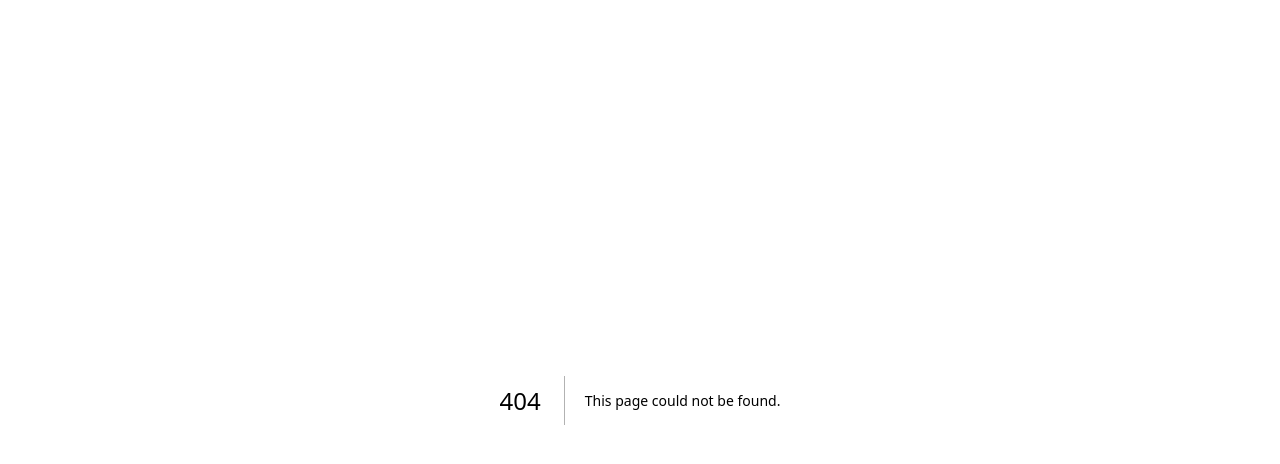
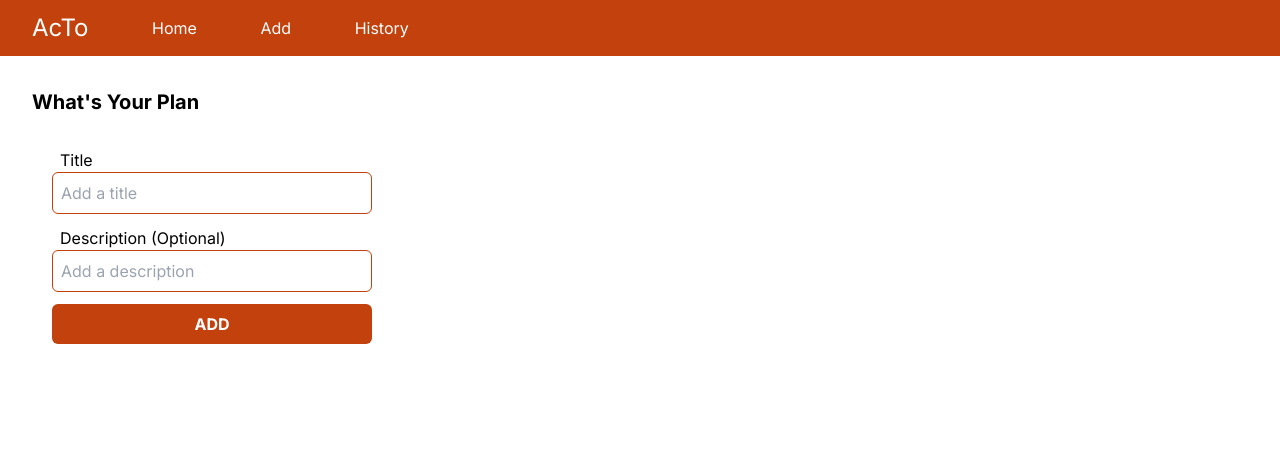
Before and after one commit to iamprincerajv/todolist, a Next.js app: page /addtodo in a window 1280 px wide. Before the commit this address had no page. Shown: the top 464 px of the page. Built offline with nearby package versions, Linux system fonts and the light colour scheme.

Commit message:
first commit

```diff
--- /dev/null
+++ b/src/app/addtodo/page.js
@@ -0,0 +1,65 @@
+'use client'
+import React, { useState } from 'react'
+
+export default function AddToDo() {
+
+  const [title, setTitle] = useState("");
+  const [description, setDesc] = useState("");
+
+  const addToDo = (e) => {
+    e.preventDefault();
+
+    // verifying if the title is empty
+    if (title.length > 0) {
+
+      // checking if the todo already exists
+      let data = JSON.parse(localStorage.getItem("todo"));
+      let result = false;
+
+      if (data) {
+        for (let i = 0; i < data.length; i++) {
+
+          // checking for same title/activity
+          if (data[i].title === title) {
+            alert("This activity already exists");
+            result = true;
+
+            console.log(data[i].title);
+            console.log(title + "2");
+
+            break;
+          }
+        }
+
+        if(!result) {
+          data.push({ sno: data.length + 1, title, description });
+          localStorage.setItem("todo", JSON.stringify(data));
+
+          setTitle("");
+          setDesc("");
+        }
+      } else {
+        localStorage.setItem("todo", JSON.stringify([{ sno: 1, title, description }]));
+
+        setTitle("");
+        setDesc("");
+      }
+
+    } else {
+      alert("Add a title first. Title cannot be empty")
+    }
+  };
+
+  return (
+    <div>
+      <h3 className='text-xl font-bold m-8'>What's Your Plan</h3>
+      <form className='ms-6 p-7 pt-0'>
+        <label htmlFor="title" className='ms-2'>Title</label>
+        <input value={title} onChange={(e) => setTitle(e.target.value)} type="text" placeholder='Add a title' id='title' className='block w-80 p-2 mb-3 rounded-md border border-doubled border-orange-700 focus:outline-green-500' />
+        <label htmlFor="description" className='ms-2'>Description (Optional)</label>
+        <input value={description} onChange={(e) => setDesc(e.target.value)} type="text" placeholder='Add a description' id='description' className='block w-80 p-2 mb-3 rounded-md border border-doubled border-orange-700 focus:outline-green-500' />
+        <button type='submit' onClick={addToDo} className='block bg-orange-700 text-white font-bold p-2 w-80 rounded-md'>ADD</button>
+      </form>
+    </div>
+  )
+}
--- /dev/null
+++ b/src/app/api/test2/route.js
@@ -0,0 +1,5 @@
+import { NextResponse } from "next/server";
+
+export function GET(){
+    return NextResponse.json({result: "done"});
+}
--- a/src/app/globals.css
+++ b/src/app/globals.css
@@ -1,27 +1,3 @@
 @tailwind base;
 @tailwind components;
 @tailwind utilities;
-
-:root {
-  --foreground-rgb: 0, 0, 0;
-  --background-start-rgb: 214, 219, 220;
-  --background-end-rgb: 255, 255, 255;
-}
-
-@media (prefers-color-scheme: dark) {
-  :root {
-    --foreground-rgb: 255, 255, 255;
-    --background-start-rgb: 0, 0, 0;
-    --background-end-rgb: 0, 0, 0;
-  }
-}
-
-body {
-  color: rgb(var(--foreground-rgb));
-  background: linear-gradient(
-      to bottom,
-      transparent,
-      rgb(var(--background-end-rgb))
-    )
-    rgb(var(--background-start-rgb));
-}
--- /dev/null
+++ b/src/app/history/page.js
@@ -0,0 +1,11 @@
+import React from 'react'
+
+const History = () => {
+  return (
+    <div>
+      History
+    </div>
+  )
+}
+
+export default History
--- a/src/app/layout.js
+++ b/src/app/layout.js
@@ -1,3 +1,4 @@
+import Header from '@/components/Header'
 import './globals.css'
 import { Inter } from 'next/font/google'
 
@@ -11,7 +12,10 @@ export const metadata = {
 export default function RootLayout({ children }) {
   return (
     <html lang="en">
-      <body className={inter.className}>{children}</body>
+      <body className={inter.className}>
+      <Header />
+        {children}
+      </body>
     </html>
   )
 }
--- a/src/app/page.js
+++ b/src/app/page.js
@@ -1,113 +1,39 @@
+"use client"
 import Image from 'next/image'
+import { useEffect, useState } from 'react'
+import deleteImg from '@/assets/trash-solid.svg';
+import { useRouter } from 'next/navigation';
 
 export default function Home() {
+
+  const [todo, setTodo] = useState([]);
+  const router = useRouter();
+
+useEffect(()=>{
+  setTodo(JSON.parse(localStorage.getItem("todo")));
+  // console.log(localStorage.getItem('todo'))
+},[]);
+
+const deleteTodo = () => {
+  localStorage.clear();
+  router.reload();
+}
+
   return (
-    <main className="flex min-h-screen flex-col items-center justify-between p-24">
-      <div className="z-10 max-w-5xl w-full items-center justify-between font-mono text-sm lg:flex">
-        <p className="fixed left-0 top-0 flex w-full justify-center border-b border-gray-300 bg-gradient-to-b from-zinc-200 pb-6 pt-8 backdrop-blur-2xl dark:border-neutral-800 dark:bg-zinc-800/30 dark:from-inherit lg:static lg:w-auto  lg:rounded-xl lg:border lg:bg-gray-200 lg:p-4 lg:dark:bg-zinc-800/30">
-          Get started by editing&nbsp;
-          <code className="font-mono font-bold">src/app/page.js</code>
-        </p>
-        <div className="fixed bottom-0 left-0 flex h-48 w-full items-end justify-center bg-gradient-to-t from-white via-white dark:from-black dark:via-black lg:static lg:h-auto lg:w-auto lg:bg-none">
-          <a
-            className="pointer-events-none flex place-items-center gap-2 p-8 lg:pointer-events-auto lg:p-0"
-            href="https://vercel.com?utm_source=create-next-app&utm_medium=appdir-template&utm_campaign=create-next-app"
-            target="_blank"
-            rel="noopener noreferrer"
-          >
-            By{' '}
-            <Image
-              src="/vercel.svg"
-              alt="Vercel Logo"
-              className="dark:invert"
-              width={100}
-              height={24}
-              priority
-            />
-          </a>
+    <main>
+        {todo ? todo.map((items, index) => {
+          return <div key={items.sno} className='border border-solid border-orange-700 m-1 mt-7 ms-7 p-6 rounded-md w-72'>
+          <h4 className='font-bold text-lg w-52'>
+            {items.title}
+          </h4>
+          <Image onClick={deleteTodo} src={deleteImg} width={17} alt='Delete' className='relative left-56 -top-10 cursor-pointer' />
+          <p className='text-sm'>
+            {items.description}
+          </p>
         </div>
-      </div>
-
-      <div className="relative flex place-items-center before:absolute before:h-[300px] before:w-[480px] before:-translate-x-1/2 before:rounded-full before:bg-gradient-radial before:from-white before:to-transparent before:blur-2xl before:content-[''] after:absolute after:-z-20 after:h-[180px] after:w-[240px] after:translate-x-1/3 after:bg-gradient-conic after:from-sky-200 after:via-blue-200 after:blur-2xl after:content-[''] before:dark:bg-gradient-to-br before:dark:from-transparent before:dark:to-blue-700 before:dark:opacity-10 after:dark:from-sky-900 after:dark:via-[#0141ff] after:dark:opacity-40 before:lg:h-[360px] z-[-1]">
-        <Image
-          className="relative dark:drop-shadow-[0_0_0.3rem_#ffffff70] dark:invert"
-          src="/next.svg"
-          alt="Next.js Logo"
-          width={180}
-          height={37}
-          priority
-        />
-      </div>
-
-      <div className="mb-32 grid text-center lg:max-w-5xl lg:w-full lg:mb-0 lg:grid-cols-4 lg:text-left">
-        <a
-          href="https://nextjs.org/docs?utm_source=create-next-app&utm_medium=appdir-template&utm_campaign=create-next-app"
-          className="group rounded-lg border border-transparent px-5 py-4 transition-colors hover:border-gray-300 hover:bg-gray-100 hover:dark:border-neutral-700 hover:dark:bg-neutral-800/30"
-          target="_blank"
-          rel="noopener noreferrer"
-        >
-          <h2 className={`mb-3 text-2xl font-semibold`}>
-            Docs{' '}
-            <span className="inline-block transition-transform group-hover:translate-x-1 motion-reduce:transform-none">
-              -&gt;
-            </span>
-          </h2>
-          <p className={`m-0 max-w-[30ch] text-sm opacity-50`}>
-            Find in-depth information about Next.js features and API.
-          </p>
-        </a>
-
-        <a
-          href="https://nextjs.org/learn?utm_source=create-next-app&utm_medium=appdir-template-tw&utm_campaign=create-next-app"
-          className="group rounded-lg border border-transparent px-5 py-4 transition-colors hover:border-gray-300 hover:bg-gray-100 hover:dark:border-neutral-700 hover:dark:bg-neutral-800 hover:dark:bg-opacity-30"
-          target="_blank"
-          rel="noopener noreferrer"
-        >
-          <h2 className={`mb-3 text-2xl font-semibold`}>
-            Learn{' '}
-            <span className="inline-block transition-transform group-hover:translate-x-1 motion-reduce:transform-none">
-              -&gt;
-            </span>
-          </h2>
-          <p className={`m-0 max-w-[30ch] text-sm opacity-50`}>
-            Learn about Next.js in an interactive course with&nbsp;quizzes!
-          </p>
-        </a>
-
-        <a
-          href="https://vercel.com/templates?framework=next.js&utm_source=create-next-app&utm_medium=appdir-template&utm_campaign=create-next-app"
-          className="group rounded-lg border border-transparent px-5 py-4 transition-colors hover:border-gray-300 hover:bg-gray-100 hover:dark:border-neutral-700 hover:dark:bg-neutral-800/30"
-          target="_blank"
-          rel="noopener noreferrer"
-        >
-          <h2 className={`mb-3 text-2xl font-semibold`}>
-            Templates{' '}
-            <span className="inline-block transition-transform group-hover:translate-x-1 motion-reduce:transform-none">
-              -&gt;
-            </span>
-          </h2>
-          <p className={`m-0 max-w-[30ch] text-sm opacity-50`}>
-            Explore the Next.js 13 playground.
-          </p>
-        </a>
-
-        <a
-          href="https://vercel.com/new?utm_source=create-next-app&utm_medium=appdir-template&utm_campaign=create-next-app"
-          className="group rounded-lg border border-transparent px-5 py-4 transition-colors hover:border-gray-300 hover:bg-gray-100 hover:dark:border-neutral-700 hover:dark:bg-neutral-800/30"
-          target="_blank"
-          rel="noopener noreferrer"
-        >
-          <h2 className={`mb-3 text-2xl font-semibold`}>
-            Deploy{' '}
-            <span className="inline-block transition-transform group-hover:translate-x-1 motion-reduce:transform-none">
-              -&gt;
-            </span>
-          </h2>
-          <p className={`m-0 max-w-[30ch] text-sm opacity-50`}>
-            Instantly deploy your Next.js site to a shareable URL with Vercel.
-          </p>
-        </a>
-      </div>
+        })
+        : <p className='m-14 text-center'>Nothing to show</p>
+        }
     </main>
   )
 }
--- /dev/null
+++ b/src/components/Header.js
@@ -0,0 +1,17 @@
+import Link from 'next/link'
+import React from 'react'
+
+const Header = () => {
+  return (
+    <header className='flex bg-orange-700 text-white justify-start items-center h-14'>
+      <p className='text-2xl ms-8'>AcTo</p>
+      <ul className='flex justify-evenly w-96'>
+        <li> <Link href="/">Home</Link> </li>
+        <li> <Link href="/addtodo">Add</Link> </li>
+        <li> <Link href="/history">History</Link> </li>
+      </ul>
+    </header>
+  )
+}
+
+export default Header
```
Also changed, not shown: src/assets/trash-solid.svg (added).
